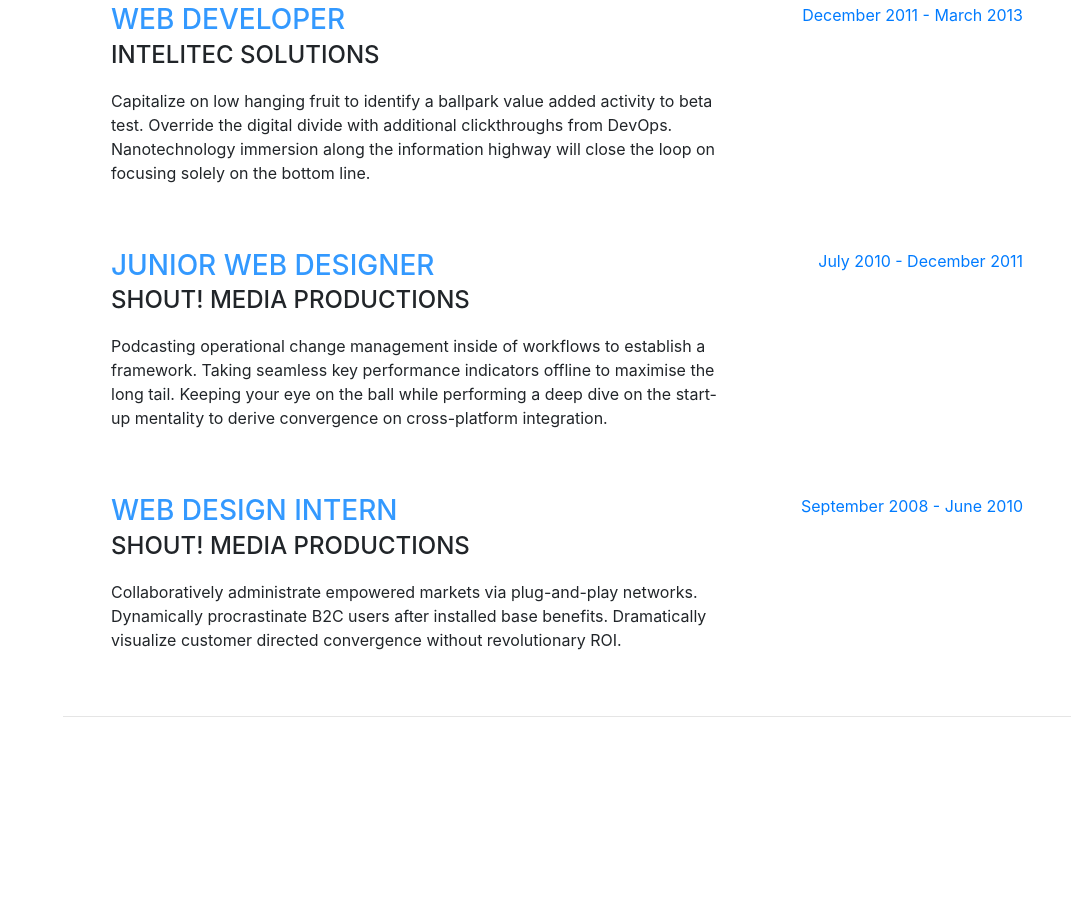
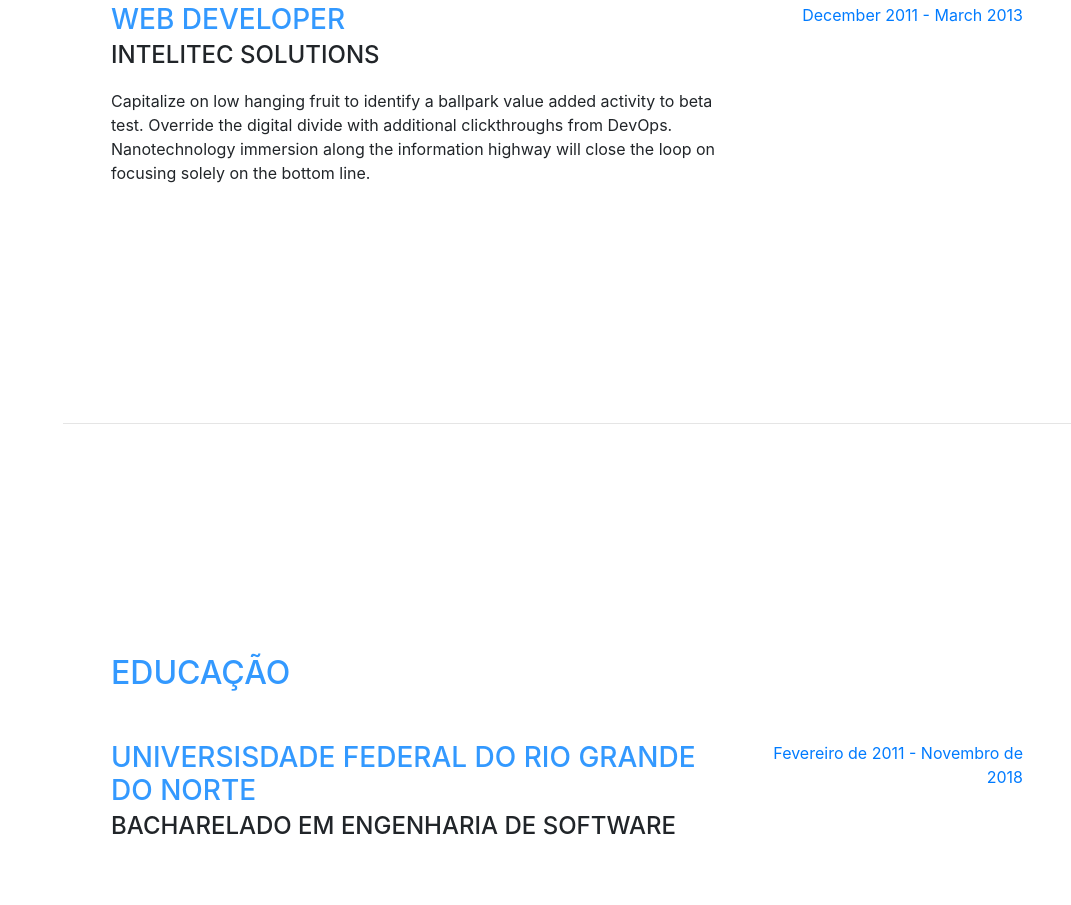
Before and after one commit to vinaud/vinaud.github.io, a website with bundled scripts: page index.html in a window 1280 px wide. Shown: the part 1178-2083 px from the top of the page, without its empty margins (209-1280 px from the left). Built offline with nearby package versions, Linux system fonts and the light colour scheme; a web font is replaced by a local one.

Commit message:
update nas skills

```diff
--- a/index.html
+++ b/index.html
@@ -91,7 +91,7 @@
 
     <section class="resume-section p-3 p-lg-5 d-flex justify-content-center" id="experience">
       <div class="w-100">
-        <h2 class="mb-5">Experience</h2>
+        <h2 class="mb-5">Experiência</h2>
 
         <div class="resume-item d-flex flex-column flex-md-row justify-content-between mb-5">
           <div class="resume-content">
@@ -112,28 +112,6 @@
           </div>
           <div class="resume-date text-md-right">
             <span class="text-primary">December 2011 - March 2013</span>
-          </div>
-        </div>
-
-        <div class="resume-item d-flex flex-column flex-md-row justify-content-between mb-5">
-          <div class="resume-content">
-            <h3 class="mb-0">Junior Web Designer</h3>
-            <div class="subheading mb-3">Shout! Media Productions</div>
-            <p>Podcasting operational change management inside of workflows to establish a framework. Taking seamless key performance indicators offline to maximise the long tail. Keeping your eye on the ball while performing a deep dive on the start-up mentality to derive convergence on cross-platform integration.</p>
-          </div>
-          <div class="resume-date text-md-right">
-            <span class="text-primary">July 2010 - December 2011</span>
-          </div>
-        </div>
-
-        <div class="resume-item d-flex flex-column flex-md-row justify-content-between">
-          <div class="resume-content">
-            <h3 class="mb-0">Web Design Intern</h3>
-            <div class="subheading mb-3">Shout! Media Productions</div>
-            <p>Collaboratively administrate empowered markets via plug-and-play networks. Dynamically procrastinate B2C users after installed base benefits. Dramatically visualize customer directed convergence without revolutionary ROI.</p>
-          </div>
-          <div class="resume-date text-md-right">
-            <span class="text-primary">September 2008 - June 2010</span>
           </div>
         </div>
 
@@ -225,6 +203,12 @@
           <li>
             <i class="fa-li fa fa-check"></i>
             Desenvolvimento ágil</li>
+          <li>
+            <i class="fa-li fa fa-check"></i>
+            Inglês avançado</li>
+          <li>
+            <i class="fa-li fa fa-check"></i>
+            Espanhol básico</li>
         </ul>
       </div>
     </section>
```
